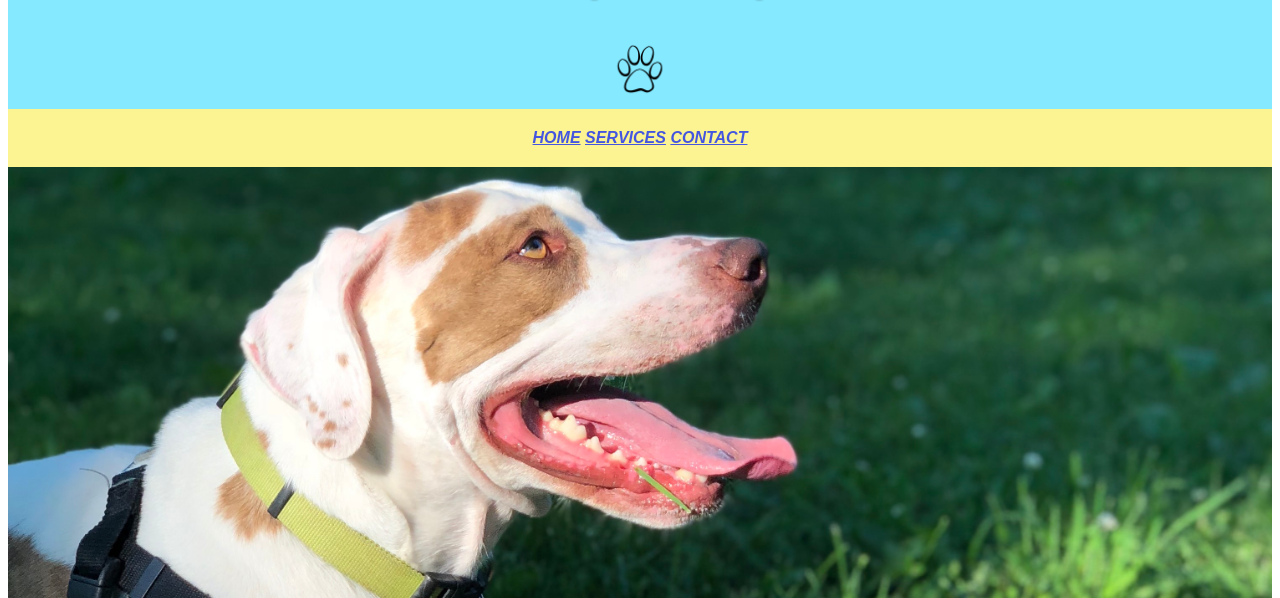
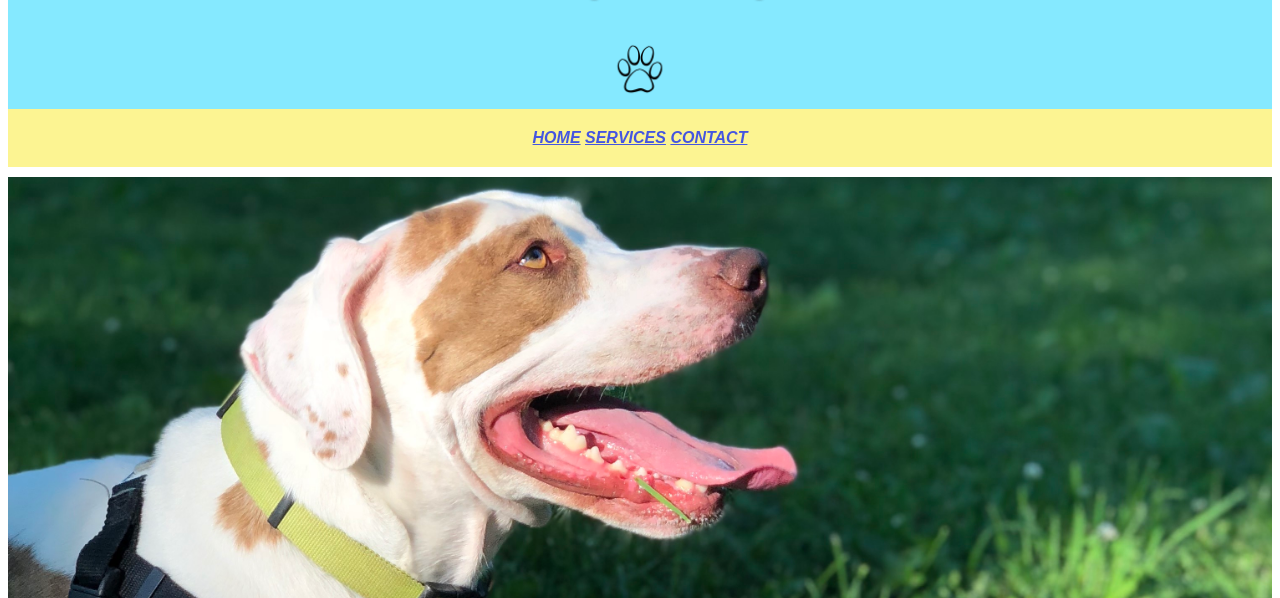
Before and after one commit to annmarieb1/comp20, a plain HTML site: page business-website/home.html in a window 1280 px wide. Shown: the part 202-800 px from the top of the page. Drawn offline with Linux system fonts and the light colour scheme.

Commit message:
Fix some css and formatting

```diff
--- a/business-website/main.css
+++ b/business-website/main.css
@@ -61,7 +61,7 @@ img {
 #content {
     font-family: "Georgia", "Garamond", "Bookman";
     font-size: 16px;
-    padding: 0px;
+    padding: 10px 0px 10px 0px;
 }
 
 footer {
```
